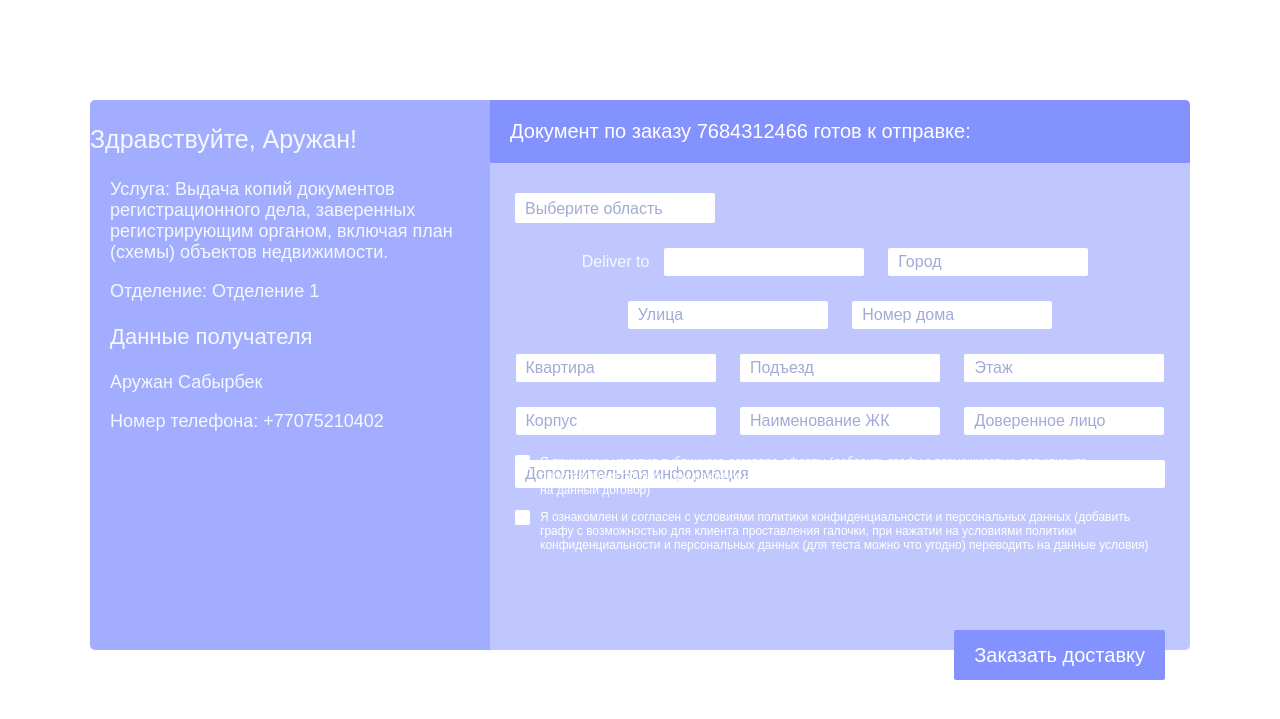
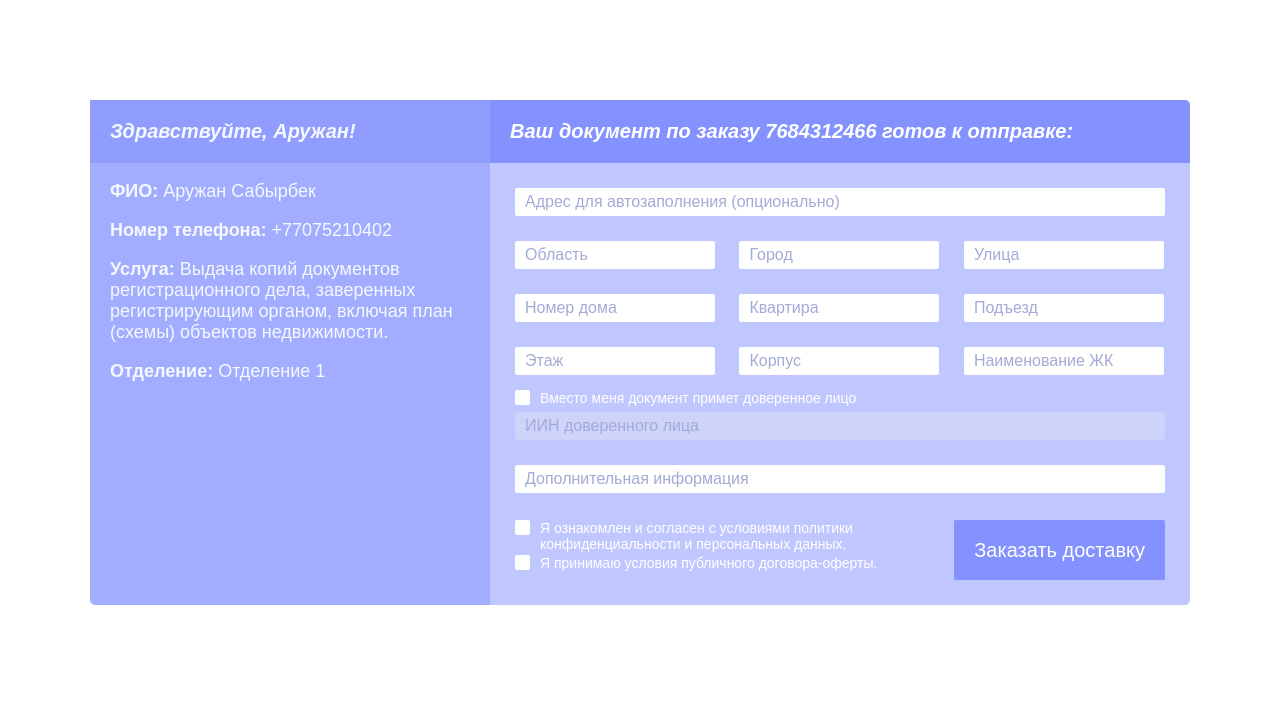
Before and after one commit to IwannabeSplendid/HackNU23, a Django app: page /order/7684312466 in a window 1280 px wide. Shown: the part 50-769 px from the top of the page. Run offline with Django 4.2, Linux system fonts and the light colour scheme; data comes from the database, SQL or seed files in the repository; some libraries are stand-ins or nearby versions.

Commit message:
notfinal

```diff
--- a/templates/client.html
+++ b/templates/client.html
@@ -15,69 +15,49 @@
     </div>
     <div class = "main_block">
     <div class = "all_text">
-        <p class = "main">Здравствуйте, {{ client_first_name }}!</p>
+        <p class = "main"><em><strong>Здравствуйте, {{ client_first_name }}!</strong></em></p>
         <div class = "text_except_title">
-            <p class = "service">Услуга: {{ order_description }}.</p>
-            <p class = "sector">Отделение: {{ order_department }}</p>
-            <p class = "main_2">Данные получателя</p>
-            <p class = "initials">{{ client_first_name }} {{ client_last_name }} </p>
-            <p class = "phone">Номер телефона: {{ client_phone_number }}</p>
+            <p class = "initials"><strong>ФИО:</strong> {{ client_first_name }} {{ client_last_name }} </p>
+            <p class = "phone"><strong>Номер телефона:</strong> {{ client_phone_number }}</p>
+            <p class = "service"><strong>Услуга:</strong> {{ order_description }}.</p>
+            <p class = "sector"><strong>Отделение:</strong> {{ order_department }}</p>
+
         </div>
     </div>
     <form method = "post">
         <div class = "track_form">
             {% csrf_token %}
-            <p class = "main_sub">Документ по заказу {{ order_id }} готов к отправке:</p>
-                <select id="region" name="region" class = "region">
-                    <option value="" selected disabled hidden>Выберите область</option>
-                    <option value="Область Абай">Область Абай</option>
-                    <option value="Акмолинская область">Акмолинская область</option>
-                    <option value="Актюбинская область">Актюбинская область</option>
-                    <option value="Актюбинская область">Актюбинская область</option>
-                    <option value="Атырауская область">Атырауская область</option>
-                    <option value="Восточно-Казахстанская область">Восточно-Казахстанская область</option>
-                    <option value="Жамбылская область">Жамбылская область</option>
-                    <option value="Область Ұлытау">Область Ұлытау</option>
-                    <option value="Область Жетісу">Область Жетісу</option>
-                    <option value="Западно-Казахстанская область">Западно-Казахстанская область</option>
-                    <option value="Карагандинская область">Карагандинская область</option>
-                    <option value="Костанайская область">Костанайская область</option>
-                    <option value="Кызылординская область">Кызылординская область</option>
-                    <option value="Мангистауская область">Мангистауская область</option>
-                    <option value="Павлодарская область">Павлодарская область</option>
-                    <option value="Северо-Казахстанская область">Северо-Казахстанская область</option>
-                    <option value="Туркестанская область">Туркестанская область</option>
-                </select>
+            <p class = "main_sub"><em><strong>Ваш документ по заказу {{ order_id }} готов к отправке:</strong></em></p>
                 <div class = "all_inputs">
                     <div class = "inputs_short">
-                        <label class="full-field">
-                            <!-- Avoid the word "address" in id, name, or label text to avoid browser autofill from conflicting with Place Autocomplete. Star or comment bug https://crbug.com/587466 to request Chromium to honor autocomplete="off" attribute. -->
-                            <span class="form-label">Deliver to</span>
-                            <input
-                              id="ship-address"
-                              name="ship-address"
-                              required
-                              autocomplete="off"
-                            />
-                          </label>
+                        <label class = "full-field">
+                            <input class = "autoaddress" id = "ship-address" name = "ship-address" required autocomplete = "off" placeholder="Адрес для автозаполнения (опционально)"/>
+                        </label><br>
+                        <input type = "text" id = "region" name = "region" placeholder = "Область"><span></span>
                         <input type = "text" id = "city" name = "city" placeholder = "Город"><span></span>
                         <input type = "text" class = "street" id = "street" name = "street" placeholder = "Улица"><span></span>
-                        <input type = "text" id = "house" name = "house" placeholder = "Номер дома"><span></span><br>
+                        <input type = "text" id = "house" name = "house" placeholder = "Номер дома"><span></span>
                         <input type = "text" class = "apartment" id = "apartment" name = "apartment" placeholder = "Квартира"><span></span>
-                        <input type = "text" id = "order_number" name = "order_number" placeholder = "Подъезд">
-                        <input type = "text" class = "floor" id = "floor" name = "floor" placeholder = "Этаж"><br>
+                        <input type = "text" id = "order_number" name = "order_number" placeholder = "Подъезд"><br>
+                        <input type = "text" class = "floor" id = "floor" name = "floor" placeholder = "Этаж">
                         <input type = "text" id = "corpus" name = "corpus" placeholder = "Корпус">
-                        <input type = "text" id = "zk_name" name = "zk_name" placeholder = "Наименование ЖК">
-                        <input type = "text" id = "trustee" name = "trustee" placeholder = "Доверенное лицо"><br>
+                        <input type = "text" id = "zk_name" name = "zk_name" placeholder = "Наименование ЖК"><br>
+                        <div class = "checkbox_container2">
+                            <label class="c_3">Вместо меня документ примет доверенное лицо
+                                <input type = "checkbox" class = "password_toggle" onchange="document.getElementById('trustee').disabled = !this.checked;">
+                                <span class="checkmark"></span>
+                            </label>
+                        </div>
+                        <input type = "text" class = "trustee" disabled = "true" id = "trustee" name = "trustee" placeholder = "ИИН доверенного лица"><br>
                     </div>
                     <input class = "extra" type = "text" id = "extra" name = "extra" placeholder = "Дополнительная информация"><br>
                 </div>
                 <div class = "checkbox_container">
-                    <label class="c_1">Я принимаю условия публичного договора-оферты (добавить графу с возможностью для клиента проставления галочки, при нажатии на публичного договора-оферты (для теста можно что угодно) переводить на данный договор)
+                    <label class="c_1">Я принимаю условия публичного договора-оферты.
                         <input type = "checkbox" class = "password_toggle">
                         <span class="checkmark"></span>
                     </label>
-                    <label class="c_2">Я ознакомлен и согласен с условиями политики конфиденциальности и персональных данных (добавить графу с возможностью для клиента проставления галочки, при нажатии на условиями политики конфиденциальности и персональных данных (для теста можно что угодно) переводить на данные условия)
+                    <label class="c_2">Я ознакомлен и согласен с условиями политики конфиденциальности и персональных данных.
                         <input type = "checkbox" class = "password_toggle">
                         <span class="checkmark"></span>
                     </label>
@@ -99,7 +79,10 @@
           fields: ["address_components", "geometry"],
           types: ["address"],
         });
+<<<<<<< Updated upstream
 
+=======
+>>>>>>> Stashed changes
         autocomplete.addListener('place_changed', function fillInAddress() {
             // Get the place details from the autocomplete object.
             const place = autocomplete.getPlace();
@@ -135,9 +118,6 @@
                   document.querySelector("#region").value = component.short_name;
                   break;
                 }
-                {% comment %} case "country":
-                  document.querySelector("#country").value = component.long_name;
-                  break; {% endcomment %}
               }
             }
 
--- a/website/static/client_style.css
+++ b/website/static/client_style.css
@@ -69,7 +69,7 @@ body {
     top: 0;
     right: 0;
     width: 700px;
-    height: 550px;
+    height: 505px;
     border-radius: 0 5px 5px 0;
     background-color: #c0c7ff;
     color: #f4f9ff;
@@ -85,7 +85,8 @@ body {
 }
 
 .all_inputs {
-    text-align: center;
+    margin: 15px 0 0 15px;
+    text-align: left;
 }
 
 .inputs_short input {
@@ -97,6 +98,14 @@ body {
     box-sizing: border-box;
     border: 0px;
     border-radius: 2px;
+}
+
+.autoaddress {
+    width: 650px !important;
+}
+
+.trustee {
+    width: 650px !important;
 }
 
 .enteriin {
@@ -111,9 +120,9 @@ body {
     position: absolute;
     right: 25px !important;
     transition: 0.2s;
-    margin-top: 115px;
+    margin-top: 0;
     font-size: 20px;
-    height: 50px;
+    height: 60px;
     border: none;
     color: #ffffff;
     text-align: center;
@@ -142,20 +151,50 @@ body {
     user-select: none;
   }
 
+  .checkbox_container2 {
+    color: #fff;
+    display: block;
+    margin-bottom: 12px;
+    cursor: pointer;
+    font-size: 14px;
+    -webkit-user-select: none;
+    -moz-user-select: none;
+    -ms-user-select: none;
+    user-select: none;
+  }
+
+  .checkbox_container2 input {
+    position: absolute;
+    opacity: 0;
+    cursor: pointer;
+    height: 0;
+    width: 0;
+  }
+
   .c_1 {
     position: absolute;
-    padding: 0 25px 0 50px;
-    top: 355px;
+    padding: 0 250px 0 50px;
+    top: 455px;
     left: 0;
-    font-size: 12px;
+    font-size: 14px;
+    cursor: pointer;
   }
 
   .c_2 {
     position: absolute;
-    padding: 0 25px 0 50px;
-    top: 410px;
+    padding: 0 250px 0 50px;
+    top: 420px;
     left: 0;
-    font-size: 12px;
+    font-size: 14px;
+    cursor: pointer;
+  }
+
+  .c_3 {
+    position: absolute;
+    padding: 0 20px 5px 50px;
+    left: 0;
+    font-size: 14px;
+    cursor: pointer;
   }
 
   /* Hide the browser's default checkbox */
@@ -176,6 +215,7 @@ body {
     width: 15px;
     background-color: #fff;
     border-radius: 2px;
+    cursor: pointer;
   }
 
   /* On mouse-over, add a grey background color */
@@ -183,8 +223,15 @@ body {
     background-color: #fff;
   }
 
+  .checkbox_container2:hover input ~ .checkmark {
+    background-color: #fff;
+  }
   /* When the checkbox is checked, add a blue background */
   .checkbox_container input:checked ~ .checkmark {
+    background-color: #8492ff;
+  }
+
+  .checkbox_container2 input:checked ~ .checkmark {
     background-color: #8492ff;
   }
 
@@ -200,8 +247,24 @@ body {
     display: block;
   }
 
+  .checkbox_container2 input:checked ~ .checkmark:after {
+    display: block;
+  }
+
   /* Style the checkmark/indicator */
   .checkbox_container .checkmark:after {
+    left: 5px;
+    top: 2px;
+    width: 2px;
+    height: 6px;
+    border: solid white;
+    border-width: 0 3px 3px 0;
+    -webkit-transform: rotate(45deg);
+    -ms-transform: rotate(45deg);
+    transform: rotate(45deg);
+  }
+
+  .checkbox_container2 .checkmark:after {
     left: 5px;
     top: 2px;
     width: 2px;
@@ -222,7 +285,7 @@ body {
     border-radius: 5px 0 0 5px;
     width: 405px;
     left: 0;
-    height: 550px;
+    height: 505px;
 }
 
 .text_except_title {
@@ -230,7 +293,11 @@ body {
 }
 
 .main {
-    font-size: 25px;
+    font-size: 20px;
+    margin: 0;
+    width: 100%;
+    background-color: #909dff;
+    padding: 20px;
 }
 
 .main_sub {
@@ -294,5 +361,9 @@ body {
     top: 150px;
     margin: 0 auto;
     width: 1100px;
-    height: 550px;
+    height: 505px;
 }
+
+.full-field {
+    width: 650px !important;
+}
```
